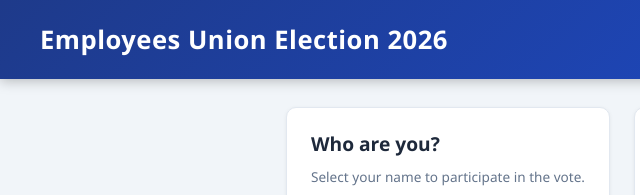
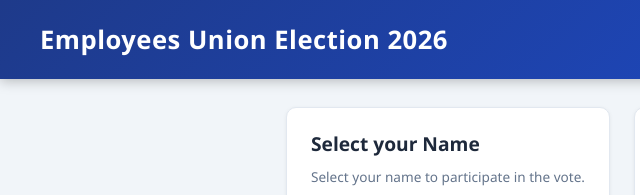
Before and after one commit to sigmaboyalphamalelonewolfchosen1/voting-system, a website: page public/index.html in a window 1280 px wide. Shown: the top 195 px of the page, 0-640 px from the left. Drawn offline with nearby package versions, Linux system fonts and the light colour scheme; no server answers.

Commit message:
update header text

```diff
--- a/public/index.html
+++ b/public/index.html
@@ -3,7 +3,7 @@
 <head>
   <meta charset="UTF-8" />
   <meta name="viewport" content="width=device-width, initial-scale=1.0" />
-  <title>Employees Union Election 2025</title>
+  <title>Employees Union Election 2026</title>
   <link rel="stylesheet" href="style.css" />
 </head>
 <body>
@@ -21,7 +21,7 @@
 
       <!-- Identity selection -->
       <div id="identity-panel" class="card">
-        <h2>Who are you?</h2>
+        <h2>Select your Name</h2>
         <p class="hint">Select your name to participate in the vote.</p>
         <select id="voter-select">
           <option value="">— Select your name —</option>
```
